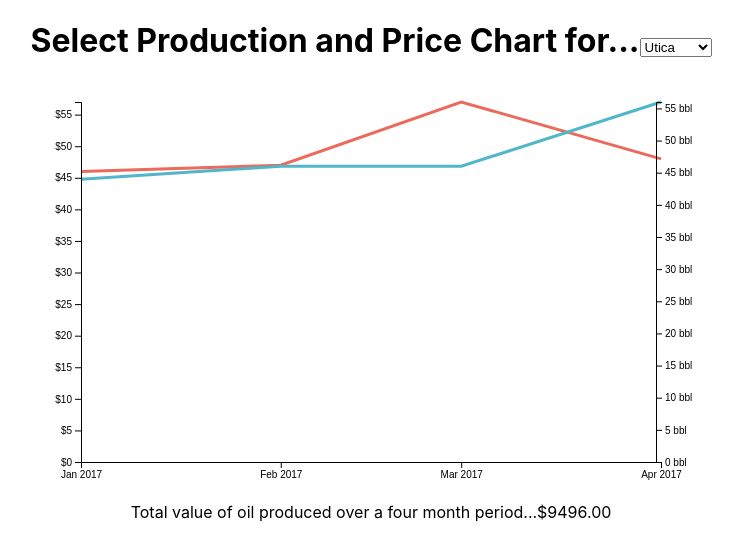
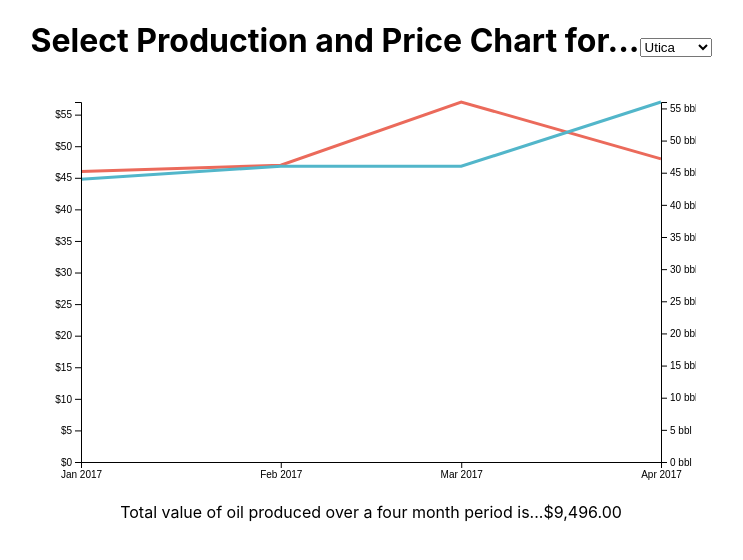
Before and after one commit to rbirchtree/chart-remix-d3-react, a React (Create React App) app: page / in a window 1280 px wide. Shown: the top 560 px of the page, without its empty margins (269-1012 px from the left). Built offline with nearby package versions, Linux system fonts and the light colour scheme.

Commit message:
added comma to dollar total

```diff
--- a/src/App.js
+++ b/src/App.js
@@ -36,8 +36,12 @@ class App extends Component {
     for (let key in data){
       sum +=  data[key].price * data[key].production;
     }
+
+    function numberWithCommas(x) {
+      return x.toString().replace(/\B(?=(\d{3})+(?!\d))/g, ",");
+    }
     sum = sum.toFixed(2).toLocaleString('USD');
-
+    sum = numberWithCommas(sum);
     return (
       <div className="App">
       <h1>
@@ -54,7 +58,7 @@ class App extends Component {
     	</select>
 	  </h1>
 	  <LineChart data={data}/>
-	  <p> Total  value of oil produced over a four month period...${sum}</p>
+	  <p> Total  value of oil produced over a four month period is...${sum}</p>
       </div>
     );
   }
--- a/src/visualizations/LineChart.js
+++ b/src/visualizations/LineChart.js
@@ -68,7 +68,7 @@ class LineChart extends Component {
         <g>
           <g ref='xAxis' transform={`translate(0, ${height - margin.bottom})`} />
           <g ref='yAxisLeft' transform={`translate(${margin.left}, 0)`} />
-          <g ref='yAxisRight' transform={`translate(${width-margin.right - 5}, 0)`} />
+          <g ref='yAxisRight' transform={`translate(${width-margin.right}, 0)`} />
         </g>
       </svg>
     );
```
